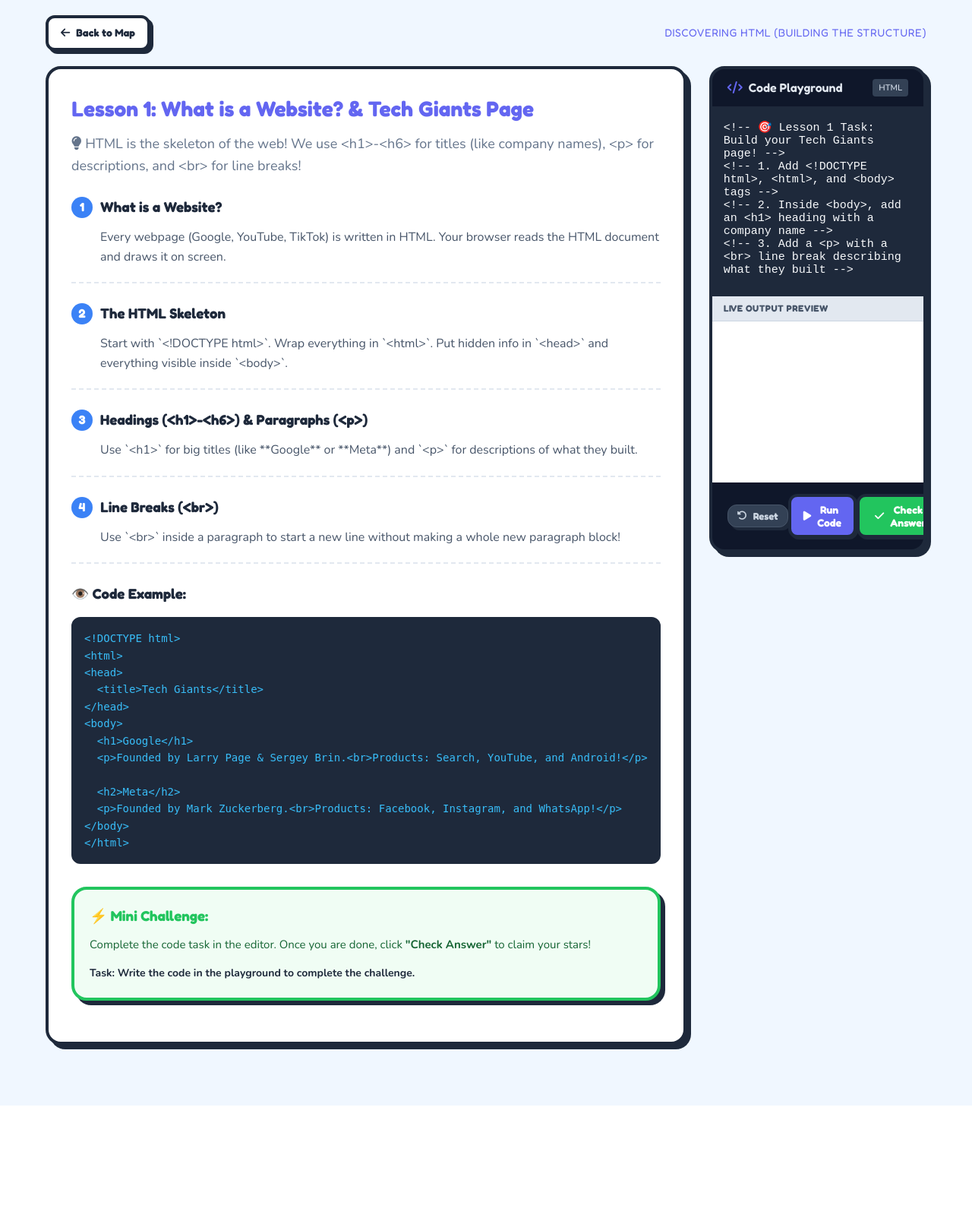
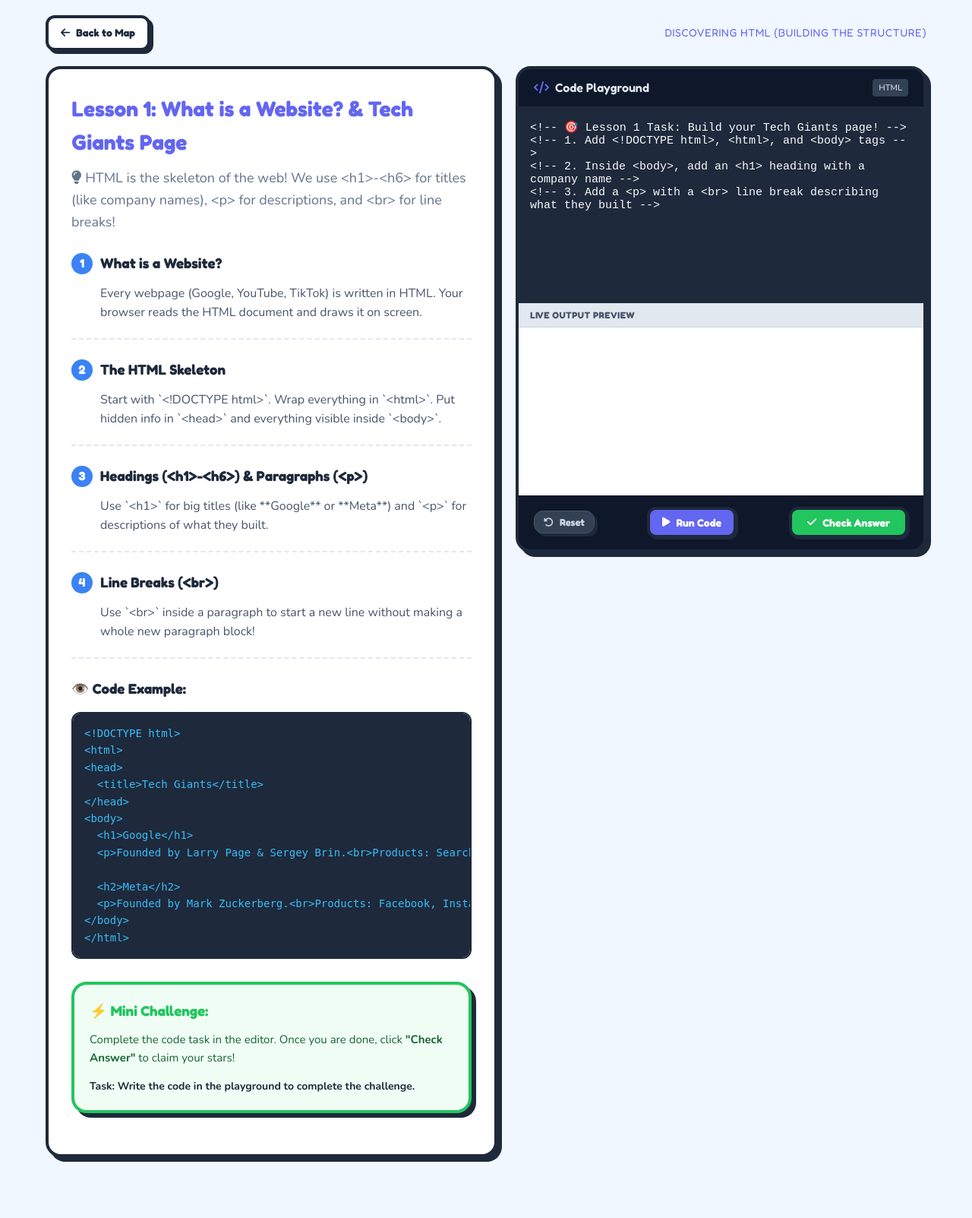
Before and after one commit to Limahcode/LimahCode-Web-Adventure, a Flask app: page /lesson/1 in a window 1280 px wide. Shown: the part 125-1728 px from the top of the page at 76% size. Before the commit the page ends 1580 px from the top, so only its background shows below. Run offline with Flask 3, Linux system fonts and the light colour scheme.

Commit message:
Fix grid columns and min-width to ensure playground is always side-by-side on desktop

```diff
--- a/static/css/style.css
+++ b/static/css/style.css
@@ -501,12 +501,13 @@ a {
 /* Lesson Page Layout */
 .lesson-layout {
     display: grid;
-    grid-template-columns: 1.2fr 1fr;
-    gap: 30px;
+    grid-template-columns: minmax(0, 1.1fr) minmax(0, 1fr);
+    gap: 24px;
     margin-top: 20px;
+    align-items: start;
 }
 
-@media (max-width: 1024px) {
+@media (max-width: 900px) {
     .lesson-layout {
         grid-template-columns: 1fr;
     }
@@ -518,6 +519,7 @@ a {
     border-radius: var(--radius-lg);
     padding: 30px;
     box-shadow: var(--card-shadow);
+    min-width: 0;
 }
 
 .lesson-step {
@@ -565,6 +567,7 @@ a {
     position: sticky;
     top: 20px;
     z-index: 10;
+    min-width: 0;
 }
 
 .sandbox-header {
```
